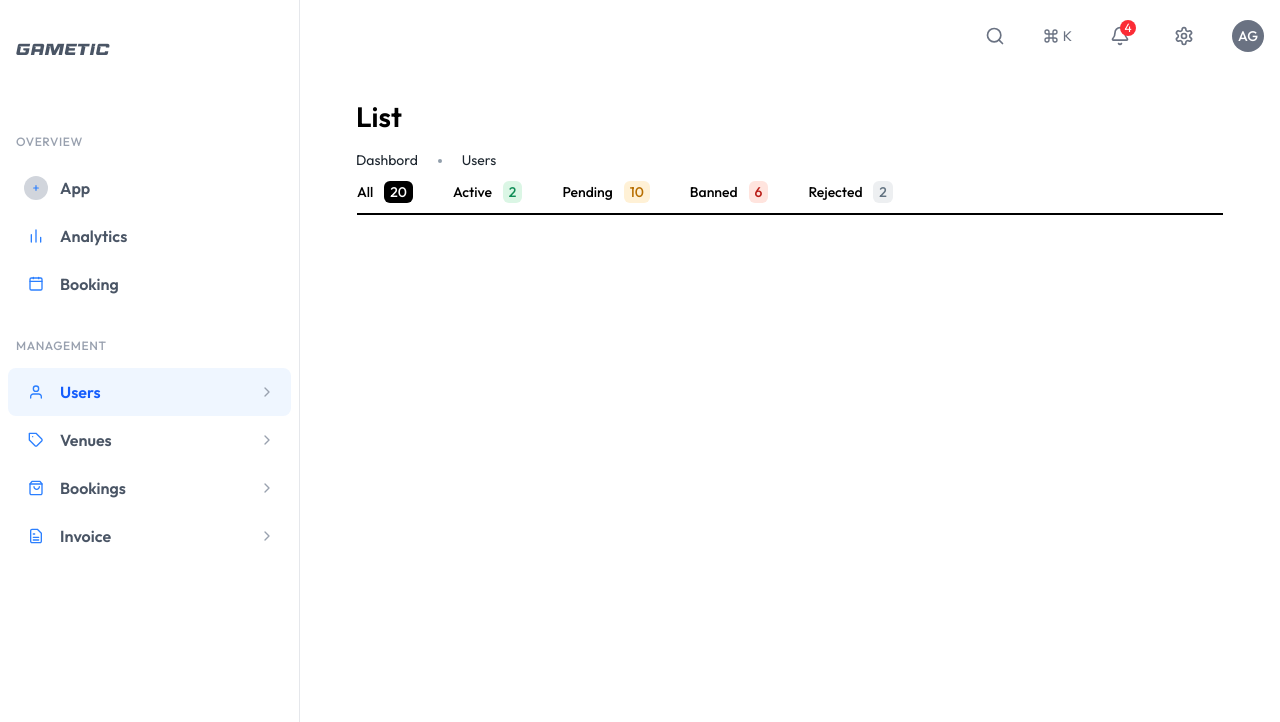
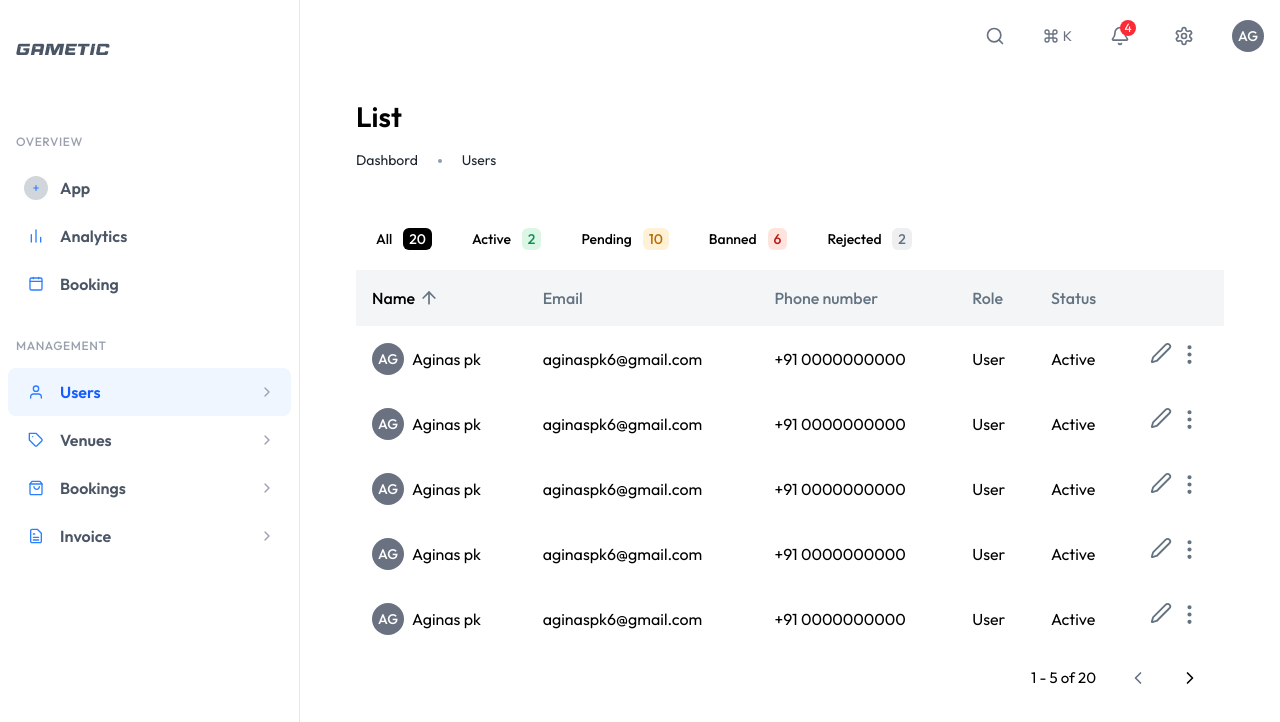
Before and after one commit to GameticDev/Gametic, a Next.js app: page /admin/users in a window 1280 px wide. Shown: the top 722 px of the page. Built offline with nearby package versions, Linux system fonts and the light colour scheme.

Commit message:
admin-page

```diff
--- a/src/app/(root)/(admin-routes)/admin/users/page.tsx
+++ b/src/app/(root)/(admin-routes)/admin/users/page.tsx
@@ -1,7 +1,9 @@
+import UserList from "@/components/admin/userList";
+
 const page = () => {
   return (
     <div className="py-2 px-10 w-full h-auto">
-      <div className="flex flex-col gap-3">
+      <div className="flex flex-col gap-3 mb-10">
         <h1 className="text-[28px] font-semibold">List</h1>
         <div className="flex gap-5 items-center text-[14px] text-[#1c252e]">
           <h4>Dashbord</h4>
@@ -9,39 +11,41 @@ const page = () => {
           <h4>Users</h4>
         </div>
       </div>
-      <div className="w-full shadow-[rgba(0,0,0,0.02)_0px_1px_3px_0px,rgba(27,31,35,0.15)_0px_0px_0px_1px]
-} border border-white/5 ">
-        <div className="border-b-2 w-full flex gap-10">
-          <button className="text-[14px] font-medium py-2.5">
+      <div className="w-full shadow-[rgba(0,0,0,0.02)_0px_1px_3px_0px,rgba(27,31,35,0.15)_0px_0px_0px_1px] ">
+        <div className="border-b-2 border-white/50 w-full flex gap-10 px-5 py-2">
+          <button className="text-[14px] font-medium py-2.5 cursor-pointer">
             All{" "}
             <span className="px-1.5 py-[2px] rounded-md bg-black text-white ml-2">
               20
             </span>
           </button>
-          <button className="text-[14px] font-medium py-2.5 ">
+          <button className="text-[14px] font-medium py-2.5  cursor-pointer">
             Active{" "}
             <span className="px-1.5 py-[2px] rounded-md bg-[#DBF6E5] text-[#118D57] ml-2">
               2
             </span>
           </button>
-          <button className="text-[14px] font-medium py-2.5">
+          <button className="text-[14px] font-medium py-2.5 cursor-pointer">
             Pending{" "}
             <span className="px-1.5 py-[2px] rounded-md bg-[#FFF1D6] text-[#B76E00] ml-2">
               10
             </span>
           </button>
-          <button className="text-[14px] font-medium py-2.5">
+          <button className="text-[14px] font-medium py-2.5 cursor-pointer">
             Banned{" "}
             <span className="px-1.5 py-[2px] rounded-md bg-[#FFE4DE] text-[#B91D18] ml-2">
               6
             </span>
           </button>
-          <button className="text-[14px] font-medium py-2.5">
+          <button className="text-[14px] font-medium py-2.5 cursor-pointer">
             Rejected{" "}
             <span className="px-1.5 py-[2px] rounded-md bg-[#EDEFF1] text-[#637381] ml-2">
               2
             </span>
           </button>
+        </div>
+        <div className="w-full">
+          <UserList />
         </div>
       </div>
     </div>
--- a/src/app/page.tsx
+++ b/src/app/page.tsx
@@ -3,8 +3,8 @@ import Image from "next/image";
 
 export default function Home() {
   return (
-    <div className="p-5 h-screen">
-      <div className="h-full relative rounded-xl">
+    <div className="h-screen">
+      <div className="h-full relative">
         <HomePage />
       </div>
     </div>
--- /dev/null
+++ b/src/components/admin/userList.tsx
@@ -0,0 +1,52 @@
+import { ArrowUp, ChevronLeft, ChevronRight, EllipsisVertical, Pen } from "lucide-react";
+
+const UserList = () => {
+  const arr: number[] = [1, 2, 3, 4, 5];
+  return (
+    <div className="w-full">
+      <table className="w-full">
+        <thead>
+          <tr className="font-medium text-[#637381] bg-[#f4f5f6] ">
+            <td className="text-black p-4 flex items-center">Name <span><ArrowUp className="text-[#637381] ml-1" size={20}/></span></td>
+            <td className="p-4">Email</td>
+            <td className="p-4">Phone number</td>
+            <td className="p-4">Role</td>
+            <td className="p-4">Status</td>
+            <td className="p-4"></td>
+          </tr>
+        </thead>
+        <tbody>
+          {arr.map((item) => {
+            return (
+              <tr className=" hover:bg-[#f4f5f6] " key={item}>
+                <td className="text-black p-4 flex items-center">
+                  <span className="mr-2">
+                    <div className="w-8 h-8 bg-gray-500 rounded-full flex items-center justify-center">
+                      <span className="text-white text-sm font-medium">AG</span>
+                    </div>
+                  </span>
+                  Aginas pk
+                </td>
+                <td className="p-4">aginaspk6@gmail.com</td>
+                <td className="p-4">+91 0000000000</td>
+                <td className="p-4">User</td>
+                <td className="p-4">Active</td>
+                <td className="p-4 flex text-[#637381] justify-evenly">
+                  <Pen size={22} />
+                  <EllipsisVertical size={25} />
+                </td>
+              </tr>
+            );
+          })}
+        </tbody>
+      </table>
+      <div className="w-full flex justify-end px-2">
+        <div className="p-4 text-[15px]">1 - 5 of 20</div>
+        <button className="p-4 cursor-pointer text-[#637381]"><ChevronLeft size={20}/></button>
+        <button className="p-4 cursor-pointer"><ChevronRight size={20}/></button>
+      </div>
+    </div>
+  );
+};
+
+export default UserList;
--- a/src/components/landing/goToSlide.tsx
+++ b/src/components/landing/goToSlide.tsx
@@ -23,13 +23,13 @@ export default function HeroImageSlider() {
   };
 
   return (
-    <div className="absolute rounded-xl object-cover top-0 left-0 z-10 overflow-hidden">
+    <div className="absolute object-cover top-0 left-0 z-10 overflow-hidden">
       <div
         className="flex transition-transform duration-500 ease-in-out h-full "
         style={{ transform: `translateX(-${currentSlide * 100}%)` }}
       >
         {images.map((src, index) => (
-          <div key={index} className="min-w-full h-full flex-shrink-0 rounded-xl">
+          <div key={index} className="min-w-full h-full flex-shrink-0 ">
             <img
               src={src}
               alt={`Hero slide ${index + 1}`}
--- a/src/components/landing/hero.tsx
+++ b/src/components/landing/hero.tsx
@@ -13,7 +13,7 @@ const lovedKing = Loved_by_the_King({
 
 const Hero = () => {
   return (
-    <div className="h-full w-full rounded-xl relative flex px-20">
+    <div className="h-full w-full relative flex px-20">
       {/* <Image
         src="https://res.cloudinary.com/dup1lh7xk/image/upload/v1747132558/hero_ehgykt.jpg"
         fill
@@ -21,7 +21,7 @@ const Hero = () => {
         className="absolute rounded-xl object-cover top-0 left-0 z-10"
       /> */}
       <HeroImageSlider/>
-      <div className="w-full h-full absolute top-0 left-0 z-20 bg-black/50 rounded-xl"/>
+      <div className="w-full h-full absolute top-0 left-0 z-20 bg-black/50"/>
       <div className=" w-full z-50 absolute top-0 left-0">
         <Navbar />
       </div>
```
